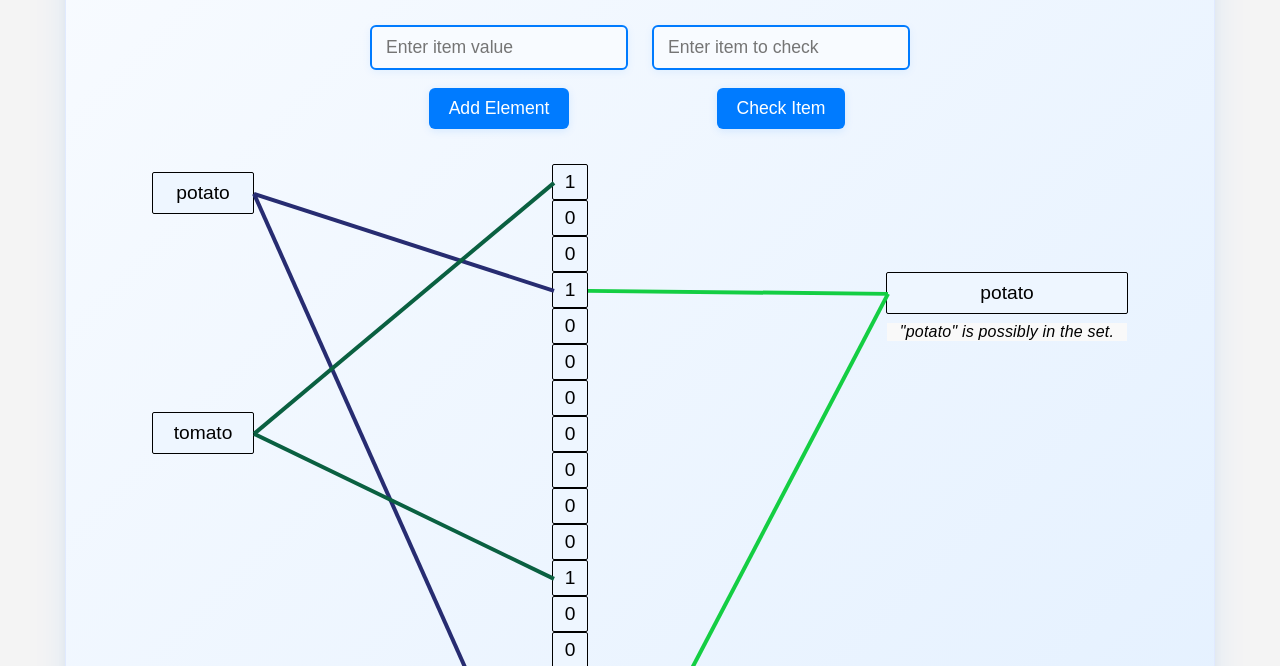
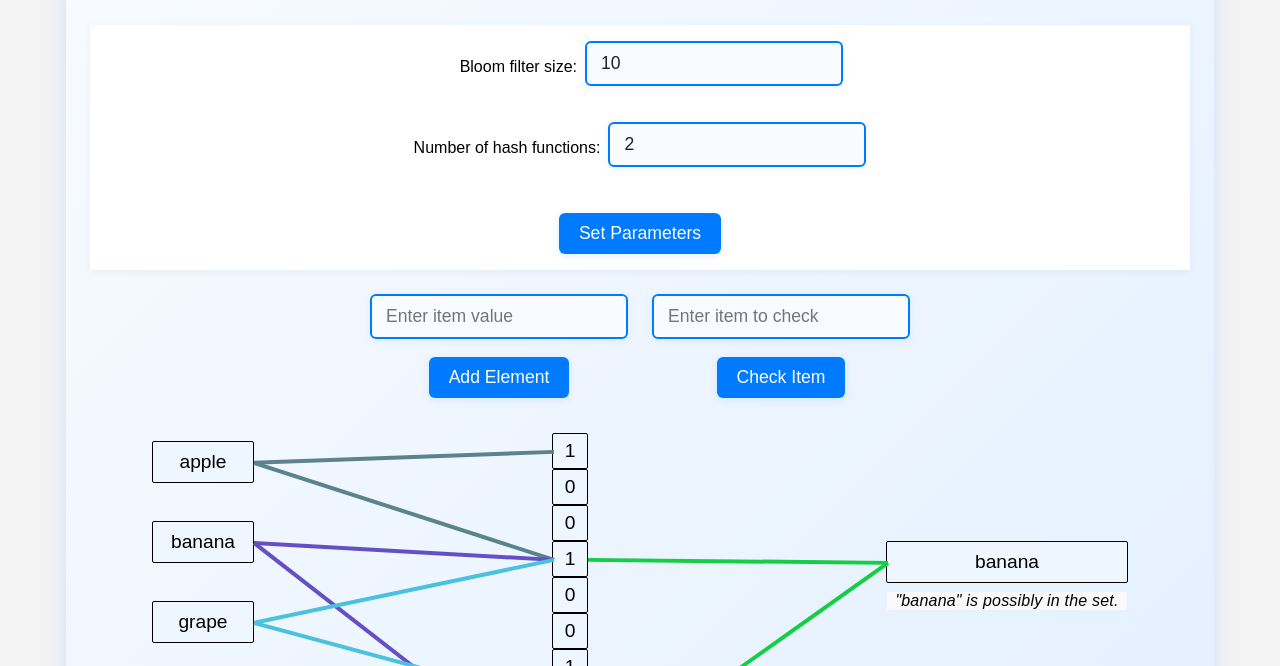
Before and after one commit to Skalnark/bloom_filter_va, a website built with Parcel: page index.html in a window 1280 px wide. Shown: the part 134-800 px from the top of the page. Built offline with nearby package versions, Linux system fonts and the light colour scheme.

Commit message:
Add starting parameters UI and refactor BloomFilter and UIBuilder classes

```diff
--- a/index.html
+++ b/index.html
@@ -13,6 +13,7 @@
 	<script src="index.js" type="module"></script>
 	<div id="filter-container" class="filter-container">
 		<h2>Bloom filter visualization tool</h2>
+		<div class="add-item-container" id="starting-params-container"></div>
 		<div class="top-input-container responsive-flex">
 			<div class="add-list-container" id="add-item-input-container"></div>
 			<div class="check-item-input-container" id="check-item-input-container"></div>
--- a/index.js
+++ b/index.js
@@ -1,10 +1,10 @@
 import { UIBuilder } from './src/UIBuilder.js';
 
-import { BloomFilter } from './src/bloomFilter.js';
+import { BloomFilter } from './src/BloomFilter.js';
 import { draw } from './src/draw.js';
 
-const bloom = new BloomFilter(20, 2);
-const uiBuilder = new UIBuilder(draw, bloom, ['potato', 'tomato'], 'potato');
+const bloom = new BloomFilter(10, 2);
+const uiBuilder = new UIBuilder(draw, bloom);
 
 function refreshUI () {
     uiBuilder.renderBits();
@@ -16,9 +16,6 @@ document.addEventListener('refreshUI', () => {
 });
 
 document.addEventListener('DOMContentLoaded', () => {
-    setTimeout(() => {
-            document.dispatchEvent(new Event('refreshUI'));
-        }, 100);
 });
 
 window.addEventListener('resize', () => {
--- a/src/UIBuilder.js
+++ b/src/UIBuilder.js
@@ -1,3 +1,5 @@
+import { BloomFilter } from './BloomFilter.js';
+
 class UIBuilder {
 
     draw = null;
@@ -12,7 +14,7 @@ class UIBuilder {
     listDiv = null;
     bloom = null;
 
-    constructor(draw, bloom, initialItems = [], debugSearch = '') {
+    constructor(draw, bloom) {
         this.draw = draw;
         this.bitsRendered = false;
         this.bloom = bloom;
@@ -21,8 +23,10 @@ class UIBuilder {
         this.initializeBloomFilterContainer();
         this.initializeCheckItemContainer();
         this.initializeDisplayContainer();
+        this.initializeStartingParamsUI();
 
-        this.initializeDebug(initialItems, debugSearch);
+        const items = ['apple', 'banana', 'grape', 'orange'];
+        this.initializeDebug(items, 'banana');
     }
 
     renderBits() {
@@ -187,19 +191,88 @@ class UIBuilder {
     }
 
     initializeDisplayContainer() {
-        const displayContainer = document.getElementById('check-item-container');
-        displayContainer.innerHTML = '';
+        this.displayContainer = document.getElementById('check-item-container');
+        this.displayContainer.innerHTML = '';
 
         this.inputWordDiv = document.createElement('div');
         this.inputWordDiv.id = 'right-list';
         this.inputWordDiv.className = 'list-item';
-        displayContainer.appendChild(this.inputWordDiv);
+        this.displayContainer.appendChild(this.inputWordDiv);
         this.inputWordDiv.style.opacity = '0';
 
         this.captionDiv = document.createElement('div');
         this.captionDiv.id = 'caption';
         this.captionDiv.className = 'caption';
-        displayContainer.appendChild(this.captionDiv);
+        this.displayContainer.appendChild(this.captionDiv);
+    }
+
+    initializeStartingParamsUI() {
+
+        const startingParamsContainer = document.getElementById('starting-params-container');
+        startingParamsContainer.innerHTML = '';
+
+        const sizeGroup = document.createElement('div');
+        sizeGroup.style.display = 'flex';
+        sizeGroup.style.alignItems = 'center';
+        sizeGroup.style.marginBottom = '12px';
+
+        const sizeLabel = document.createElement('label');
+        sizeLabel.textContent = 'Bloom filter size:';
+        sizeLabel.setAttribute('for', 'bloom-size-input');
+        sizeLabel.style.marginRight = '8px';
+        sizeLabel.style.minWidth = '140px';
+        sizeLabel.style.textAlign = 'right';
+        sizeGroup.appendChild(sizeLabel);
+
+        const sizeInput = document.createElement('input');
+        sizeInput.type = 'number';
+        sizeInput.placeholder = 'Bloom filter size';
+        sizeInput.className = 'input-field';
+        sizeInput.value = this.bloom.size;
+        sizeInput.id = 'bloom-size-input';
+        sizeGroup.appendChild(sizeInput);
+
+        startingParamsContainer.appendChild(sizeGroup);
+
+        const hashGroup = document.createElement('div');
+        hashGroup.style.display = 'flex';
+        hashGroup.style.alignItems = 'center';
+        hashGroup.style.marginBottom = '12px';
+
+        const hashCountLabel = document.createElement('label');
+        hashCountLabel.textContent = 'Number of hash functions:';
+        hashCountLabel.setAttribute('for', 'bloom-hashcount-input');
+        hashCountLabel.style.marginRight = '8px';
+        hashCountLabel.style.minWidth = '140px';
+        hashCountLabel.style.textAlign = 'right';
+        hashGroup.appendChild(hashCountLabel);
+
+        const hashCountInput = document.createElement('input');
+        hashCountInput.type = 'number';
+        hashCountInput.placeholder = 'Number of hash functions';
+        hashCountInput.className = 'input-field';
+        hashCountInput.value = this.bloom.hashCount;
+        hashCountInput.id = 'bloom-hashcount-input';
+        hashGroup.appendChild(hashCountInput);
+
+        startingParamsContainer.appendChild(hashGroup);
+
+        const setParamsButton = document.createElement('button');
+        setParamsButton.textContent = 'Set Parameters';
+        setParamsButton.className = 'input-button';
+        startingParamsContainer.appendChild(setParamsButton);
+
+        setParamsButton.addEventListener('click', () => {
+            const size = parseInt(sizeInput.value);
+            const hashCount = parseInt(hashCountInput.value);
+            if (!isNaN(size) && !isNaN(hashCount)) {
+                this.bloom = new BloomFilter(size, hashCount);
+                this.draw.clearAllLines();
+                this.listDiv.innerHTML = '';
+                this.inputCheckField.value = '';
+                this.checkItem();
+            }
+        });
     }
 }
 
--- a/src/draw.js
+++ b/src/draw.js
@@ -50,8 +50,6 @@ class Draw {
             startY = rect1.top - parent.top + rect1.height / 2;
             endX = rect2.left - parent.left + rect2.width;
             endY = rect2.top - parent.top + rect2.height / 2;
-
-            console.log(`Drawing right line from (${startX}, ${startY}) to (${endX}, ${endY})`);
         }
 
         if(v.side === 'left')
@@ -89,6 +87,11 @@ class Draw {
     clearCheckLines() {
         this.checkLines = [];
     }
+
+    clearAllLines() {
+        this.itemLines = [];
+        this.checkLines = [];
+    }
 }
 
 const draw = new Draw();
--- a/styles.css
+++ b/styles.css
@@ -1,3 +1,11 @@
+#starting-params-container {
+    display: flex;
+    flex-direction: column;
+    gap: 16px;
+    align-items: center;
+    margin-bottom: 24px;
+}
+
 .filter-container {
     max-width: 1100px;
     margin: 32px auto 0 auto;
```
Also changed, not shown: src/BloomFilter.js (renamed from src/bloomFilter.js).
